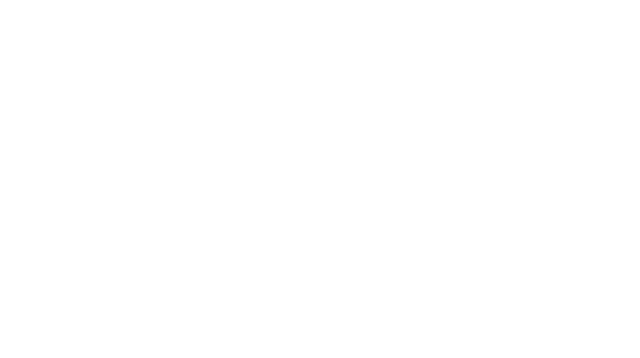
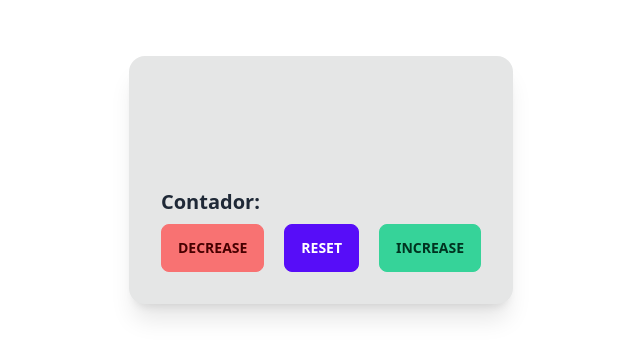
Before and after one commit to caingles/click-counter-simple, a plain HTML site: page index.html in a window 1280 px wide. Shown: the whole page, without its empty margins (319-959 px from the left). Drawn offline with nearby package versions, Linux system fonts and the light colour scheme.

Commit message:
add click counter forntend structure

```diff
--- a/index.html
+++ b/index.html
@@ -13,5 +13,21 @@
     />
     <script src="https://cdn.tailwindcss.com"></script>
   </head>
-  <body></body>
+  <body>
+    <div class="flex justify-center align-center mt-14">
+      <div class="card w-96 bg-base-300 shadow-xl">
+        <div class="flex justify-center items-center h-[100px]">
+          <h1 id="counterShow" class="font-black text-4xl"></h1>
+        </div>
+        <div class="card-body">
+          <h2 class="card-title">Contador:</h2>
+          <div class="card-actions justify-between">
+            <button class="btn btn-error" id="decrease">Decrease</button>
+            <button class="btn btn-primary" id="reset">Reset</button>
+            <button class="btn btn-success" id="increase">Increase</button>
+          </div>
+        </div>
+      </div>
+    </div>
+  </body>
 </html>
```
